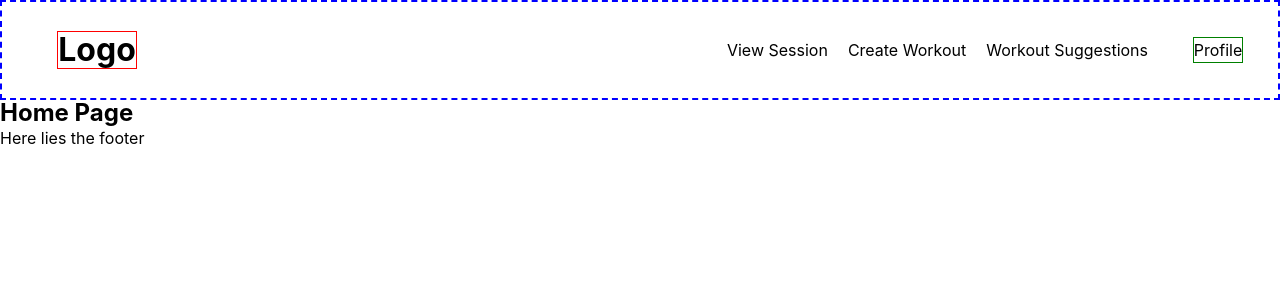
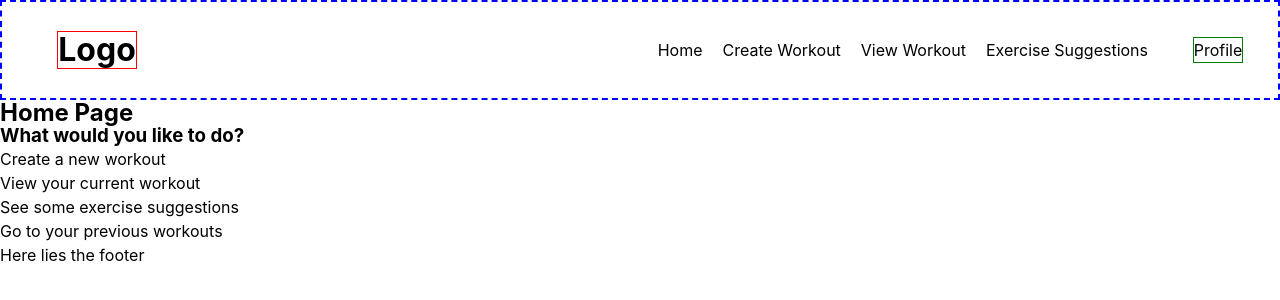
Before and after one commit to Satokii/gymtyme, a React (Vite) app: page / in a window 1280 px wide. Shown: the top 300 px of the page. Built offline with nearby package versions, Linux system fonts and the light colour scheme; no server answers.

Commit message:
renamed 'Main' component to 'ExerciseSuggestions' & added navigation to home page

```diff
--- a/src/App.jsx
+++ b/src/App.jsx
@@ -1,6 +1,6 @@
 import Header from './components/header'
 import Home from './components/home'
-import Main from './components/main'
+import ExerciseSuggestions from './components/exercise-suggestions'
 import './App.css'
 import { useEffect, useState } from 'react'
 import { Route, Routes } from 'react-router-dom'
@@ -35,7 +35,7 @@ function App() {
           </Route>
           <Route
             path='/exercise-suggestions'
-            element={<Main exercises={exercises} />}
+            element={<ExerciseSuggestions exercises={exercises} />}
           >
           </Route>
         </Routes>
--- a/src/components/main/index.jsx
+++ b/src/components/exercise-suggestions/index.jsx
@@ -1,6 +1,6 @@
-import '../../styles/main.css'
+import '../../styles/exercise-suggestions.css'
 
-function Main({ exercises }) {
+function ExerciseSuggestions({ exercises }) {
 
     return (
         <main className="main">
@@ -25,4 +25,4 @@ function Main({ exercises }) {
     )
 }
 
-export default Main
+export default ExerciseSuggestions
--- a/src/components/header/index.jsx
+++ b/src/components/header/index.jsx
@@ -10,9 +10,10 @@ function Header() {
             <h1 className='header-logo'>Logo</h1>
             <nav className='header-nav grid'>
                 <ul className='header-nav-list grid'>
-                    <li>View Session</li>
+                    <li onClick={() => navigate('/')}>Home</li>
                     <li>Create Workout</li>
-                    <li onClick={() => navigate('/exercise-suggestions')}>Workout Suggestions</li>
+                    <li>View Workout</li>
+                    <li onClick={() => navigate('/exercise-suggestions')}>Exercise Suggestions</li>
                 </ul>
             </nav>
             <div className='header-profile'>Profile</div>
--- a/src/components/home/index.jsx
+++ b/src/components/home/index.jsx
@@ -3,6 +3,13 @@ function Home() {
     return (
         <section>
             <h2>Home Page</h2>
+            <h3>What would you like to do?</h3>
+            <ul>
+                <li>Create a new workout</li>
+                <li>View your current workout</li>
+                <li>See some exercise suggestions</li>
+                <li>Go to your previous workouts</li>
+            </ul>
         </section>
     )
 }
--- a/src/styles/header.css
+++ b/src/styles/header.css
@@ -16,7 +16,7 @@
 }
 
 .header-nav-list {
-  grid-template-columns: repeat(3, auto);
+  grid-template-columns: repeat(4, auto);
   gap: 20px;
 }
 
```
Also changed, not shown: src/styles/exercise-suggestions.css (renamed from src/styles/main.css).
